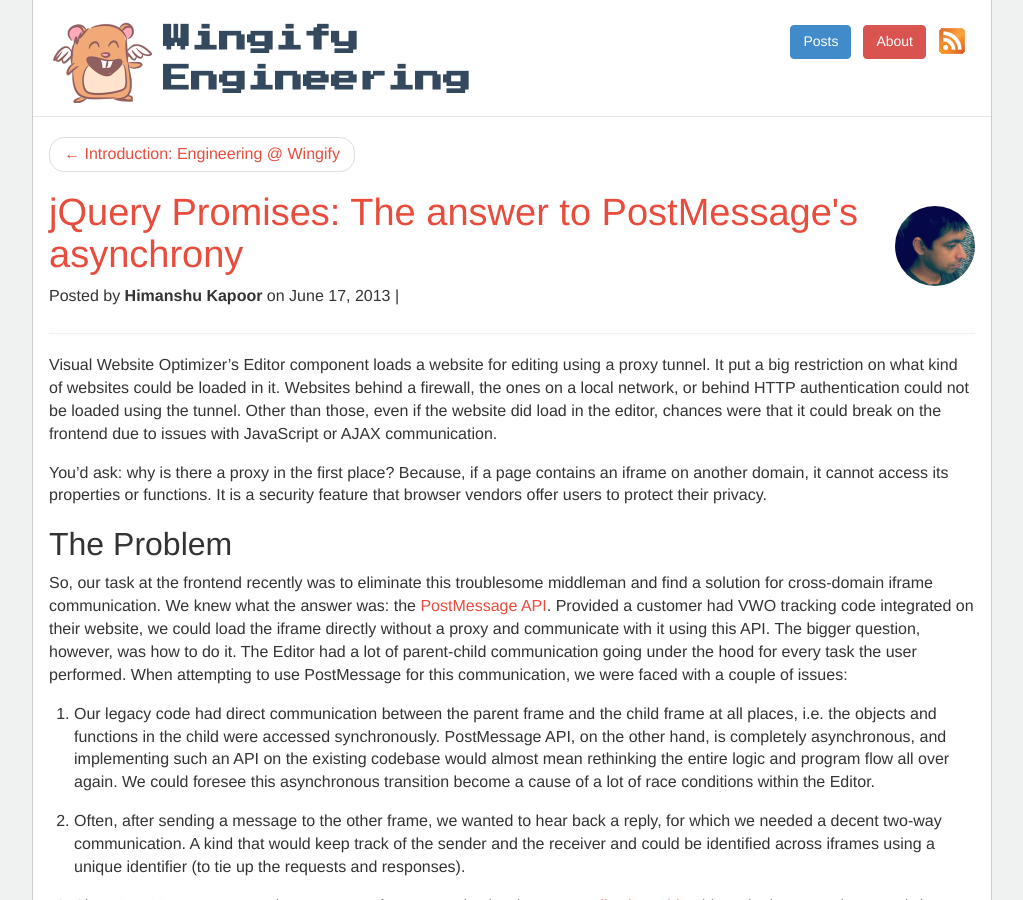
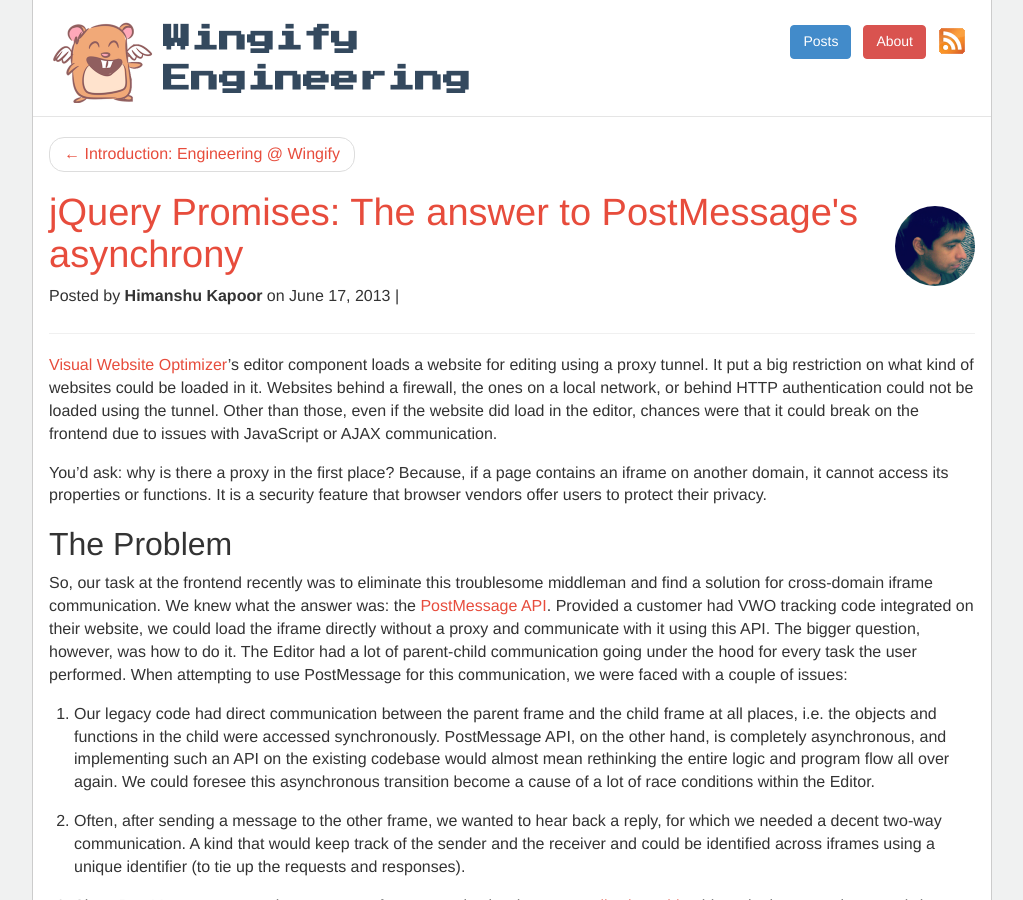
Before and after one commit to wingify/wingify.github.io, a Jekyll site: the page built from _posts/2013-06-17-jquery-promises-with-postmessage.markdown, in a window 1280 px wide and 900 px high. Shown: the whole window, without its empty margins (128-1151 px from the left). Built offline with Jekyll 4.4.1, drawn with Linux system fonts in a browser that asks for light colours; comment, search, counter and statistics services are not loaded; some of the changed lines change nothing that is shown.

Commit message:
Fix bullet, avoid jekyll bug, fix href
Signed-off-by: Rohit Yadav <rohit.yadav@wingify.com>

```diff
--- a/_posts/2013-06-17-jquery-promises-with-postmessage.markdown
+++ b/_posts/2013-06-17-jquery-promises-with-postmessage.markdown
@@ -6,7 +6,7 @@
 author: Himanshu Kapoor
 ---
 
-Visual Website Optimizer's Editor component loads a website for editing using a
+[Visual Website Optimizer](http://visualwebsiteoptimizer.com/)'s editor component loads a website for editing using a
 proxy tunnel. It put a big restriction on what kind of websites could be loaded
 in it. Websites behind a firewall, the ones on a local network, or behind HTTP
 authentication could not be loaded using the tunnel. Other than those, even if
@@ -76,7 +76,7 @@
 `please.js`. We are currently giving it some finishing touches before we push it
 out to the community. Here's how we did it:
 
-1. We decided to build this library on top of jQuery Deferred API. While
+- We decided to build this library on top of jQuery Deferred API. While
 deferred objects and promises don't exactly eliminate the asynchrony, they
 somehow bridge the gap between the two, making asynchronous code feel more
 linear and flattened. So, using that base, any piece of code that expected code
@@ -99,7 +99,7 @@
 iterate over synchronous code and convert it to use promises and callbacks
 without giving much thought on the logic.
 
-2. To establish a good two-way communication, we thought of thinking of each
+- To establish a good two-way communication, we thought of thinking of each
 communication as a pair of messages: a request and a response. Under the hood,
 we identified each message using a timestamp it was initiated on, and created a
 request object with that identifier. We then send the request to the other
@@ -127,7 +127,7 @@
 
 A paradigm shift, yet the logic remained unaffected. Exactly what we wanted.
 
-3. The last task was a big one. We had a lot of code in the parent frame
+- The last task was a big one. We had a lot of code in the parent frame
 directly accessing the child frame's DOM. While this is not advocated as a good
 practice, such problems are often faced when building upon and improving legacy
 code. With PostMessage, you can no longer access the child's DOM in any way.
```
